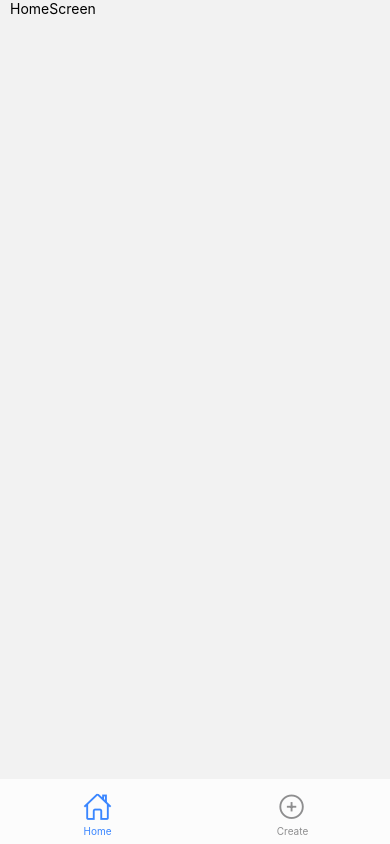
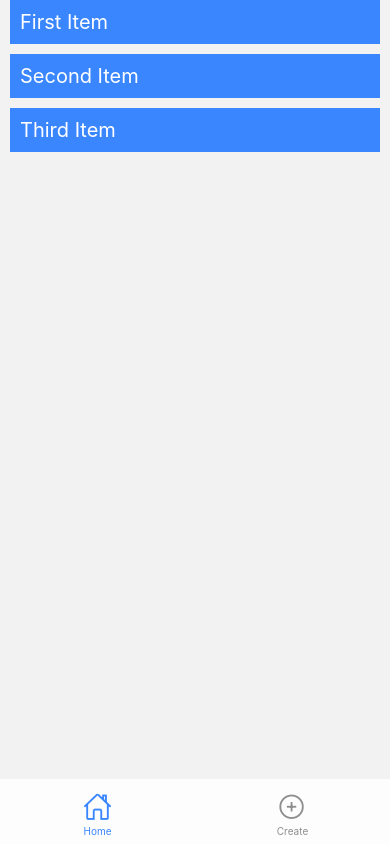
Before and after one commit to Kodake/realstate-app, a React Native app: screen / in a window 390 px wide. Built offline with nearby package versions, Linux system fonts and the light colour scheme.

Commit message:
Adding list to homeScreen

```diff
--- a/src/screens/HomeScreen.tsx
+++ b/src/screens/HomeScreen.tsx
@@ -1,10 +1,45 @@
 import React from 'react'
-import { StyleSheet, Text, View } from 'react-native'
+import { FlatList, StatusBar, StyleSheet, Text, View } from 'react-native'
+import { TouchableOpacity } from 'react-native-gesture-handler';
+
+const DATA = [
+    {
+        id: 'bd7acbea',
+        title: 'First Item',
+    },
+    {
+        id: '3ac68afc',
+        title: 'Second Item',
+    },
+    {
+        id: '58694a0f',
+        title: 'Third Item',
+    },
+];
 
 const HomeScreen = () => {
     return (
         <View style={styles.container}>
-            <Text>HomeScreen</Text>
+            <FlatList
+                data={DATA}
+                keyExtractor={item => item.id}
+                renderItem={({ item }) => (
+                    <>
+                        <TouchableOpacity
+                            style={styles.itemTouchable}
+                            activeOpacity={0.65}
+                            onPress={() => console.log('On Press')}
+                            onLongPress={() => console.log('Long Press')}
+                        >
+                            <Text style={styles.itemTitle}>{item.title}</Text>
+                        </TouchableOpacity>
+                    </>
+                )}
+
+                ItemSeparatorComponent={() => (
+                    <View style={styles.itemSeparator} />
+                )}
+            />
         </View>
     )
 }
@@ -12,7 +47,20 @@ const HomeScreen = () => {
 const styles = StyleSheet.create({
     container: {
         flex: 1,
-        paddingHorizontal: 10
+        paddingHorizontal: 10,
+        marginTop: StatusBar.currentHeight! - 35 || 0,
+    },
+    itemTouchable: {
+        backgroundColor: '#3a86ff',
+    },
+    itemTitle: {
+        fontSize: 20,
+        paddingHorizontal: 10,
+        paddingVertical: 10,
+        color: '#ffffff'
+    },
+    itemSeparator: {
+        marginVertical: 5
     }
 });
 
```
